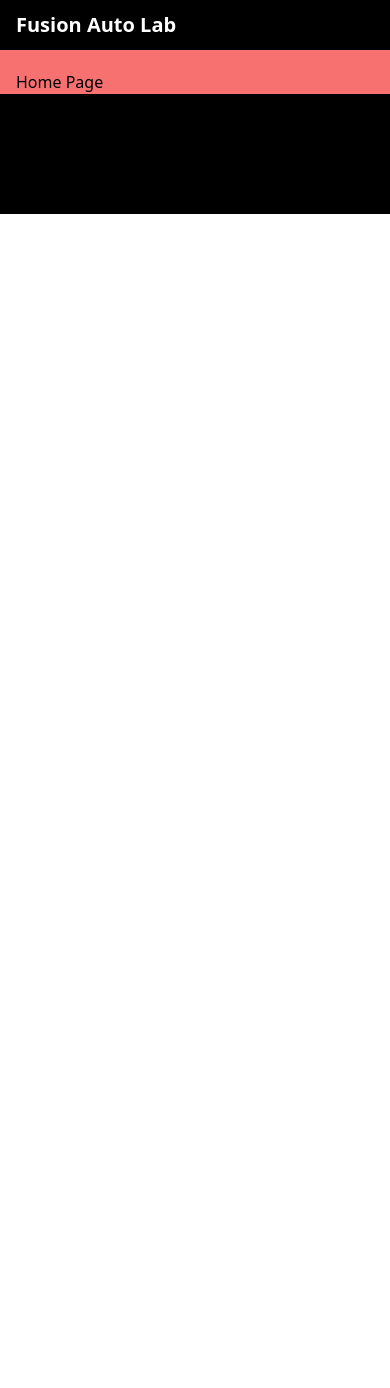
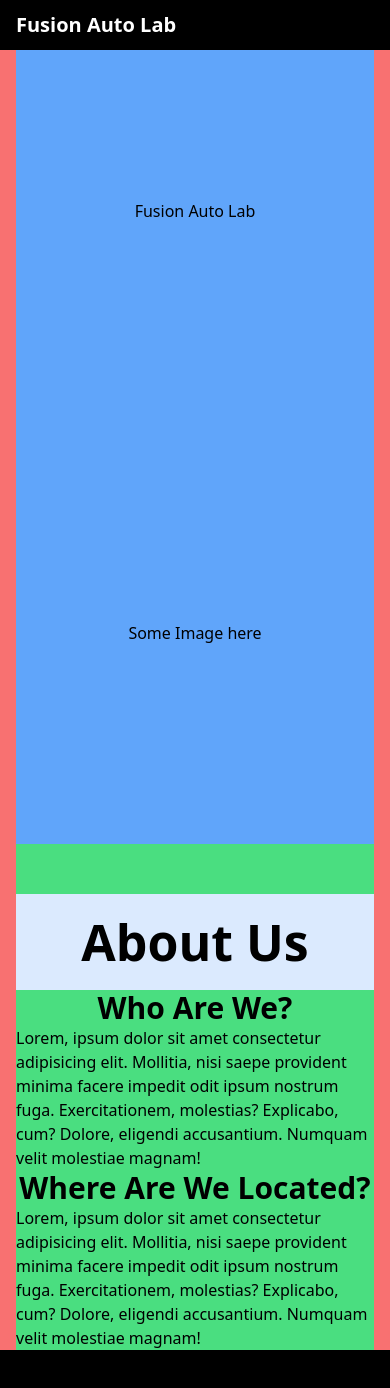
Before and after one commit to Jxk0be/fusion-auto-lab, a SvelteKit app: page / in a window 390 px wide. Shown: the top 1388 px of the page. Before the commit the page ends 844 px from the top, so only its background shows below. Built offline with nearby package versions, Linux system fonts and the light colour scheme; some icons are missing.

Commit message:
Homepage start of styling

```diff
--- /dev/null
+++ b/src/components/About.svelte
@@ -0,0 +1,16 @@
+<div class="h-[60vh] md:h-[50vh] w-full bg-green-400 flex justify-between items-center flex-col pt-[50px]">
+    <div class="flex justify-center items-center w-full h-[20vh] bg-blue-100">
+        <h1 class="text-[50px] font-extrabold">About Us</h1>
+    </div>
+    <div class="flex justify-around md:flex-row flex-col items-center w-full h-full">
+        <div class="md:w-5/12">
+            <h1 class="text-center text-3xl font-bold ">Who Are We?</h1>
+            <p>Lorem, ipsum dolor sit amet consectetur adipisicing elit. Mollitia, nisi saepe provident minima facere impedit odit ipsum nostrum fuga. Exercitationem, molestias? Explicabo, cum? Dolore, eligendi accusantium. Numquam velit molestiae magnam!</p>
+        </div>
+        <div class="md:w-5/12">
+            <h1 class="text-center text-3xl font-bold">Where Are We Located?</h1>
+            <p>Lorem, ipsum dolor sit amet consectetur adipisicing elit. Mollitia, nisi saepe provident minima facere impedit odit ipsum nostrum fuga. Exercitationem, molestias? Explicabo, cum? Dolore, eligendi accusantium. Numquam velit molestiae magnam!</p>
+        </div>
+
+    </div>
+</div>
--- /dev/null
+++ b/src/components/Hero.svelte
@@ -0,0 +1,8 @@
+<div class="h-screen w-full bg-blue-400 flex justify-around items-center flex-col md:flex-row">
+    <div>
+        <h1>Fusion Auto Lab</h1>
+    </div>
+    <div>
+        <h1>Some Image here</h1>
+    </div>
+</div>
--- a/src/components/Navbar.svelte
+++ b/src/components/Navbar.svelte
@@ -25,14 +25,14 @@
         <!-- This is shown for medium screens -->
         <div class="hidden md:flex justify-between items-center font-semibold w-[400px]">
             {#each navLinks as link}
-                <a href={link.link}>{link.title}</a>
+                <a on:click={() => mobileMenuState = false} href={link.link}>{link.title}</a>
             {/each}
         </div>
     </div>
 </div>
 
 <!-- This is going to be only visible during mobile screens when the menu button is hit -->
-<div class={`md:hidden flex bg-black text-xl text-white font-semibold fixed ${mobileMenuState ? 'top-0 duration-300 ease-in-out' : ' duration-300 ease-in-out top-[-300px]'}  pt-[50px] h-[250px] w-full`}>
+<div class={`md:hidden flex bg-black text-xl text-white font-semibold fixed ${mobileMenuState ? 'top-0 duration-200 ease-in-out' : ' duration-200 ease-in-out top-[-300px]'}  pt-[50px] h-[250px] w-full`}>
     <div class="flex flex-col w-full h-full items-center justify-center">
         {#each navLinks as link}
             {#if link.title !== "Contact"}
--- a/src/routes/+page.svelte
+++ b/src/routes/+page.svelte
@@ -1,3 +1,9 @@
-<div class="pt-[70px]">
-    <h1>Home Page</h1>
+<script>
+    import Hero from '../components/Hero.svelte';
+    import About from '../components/About.svelte';
+</script>
+
+<div>
+    <Hero />
+    <About />
 </div>
```
